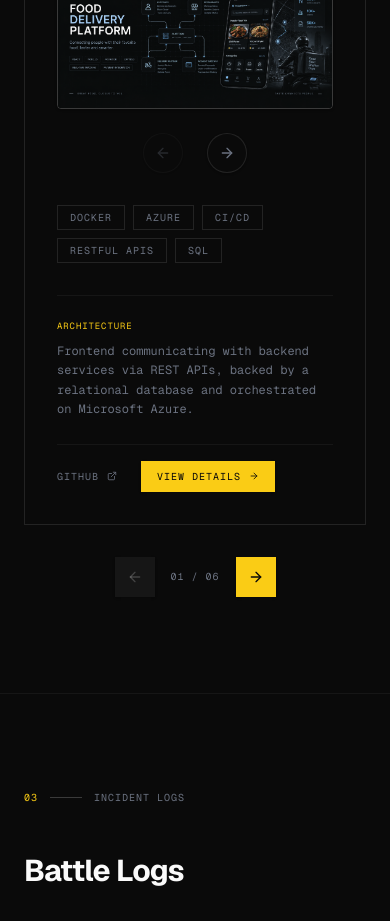
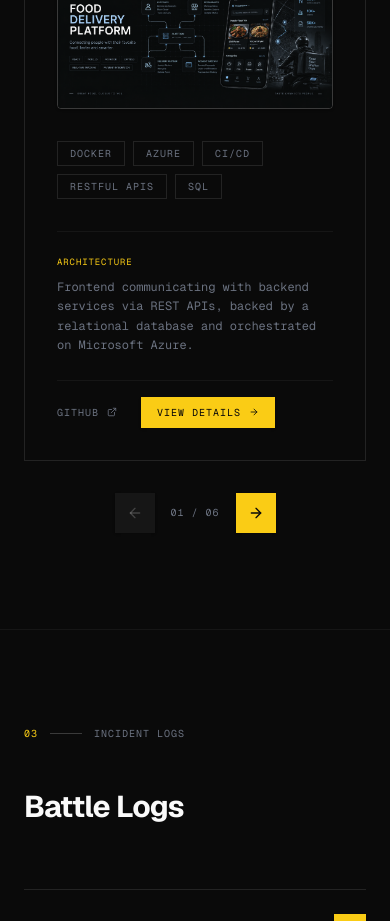
Before and after one commit to satyazitmohapatra/my_new_webs_18sep, a Next.js app: page / in a window 390 px wide. Shown: the part 1500-2421 px from the top of the page. Built offline with nearby package versions, Linux system fonts and the light colour scheme.

Commit message:
Optimize mobile thumbnail layout and move arrows to bottom of card

```diff
--- a/app/page.tsx
+++ b/app/page.tsx
@@ -185,26 +185,6 @@ export default function SinglePagePortfolio() {
                         <ArrowRight size={16} />
                       </button>
 
-                      {/* Mobile Arrows (Bottom) */}
-                      <div className="flex md:hidden items-center justify-center gap-6 w-full mt-2">
-                        <button
-                          onClick={() => setCurrentProjectIdx((p) => Math.max(0, p - 1))}
-                          disabled={currentProjectIdx === 0}
-                          className="shrink-0 w-10 h-10 flex items-center justify-center bg-background border border-foreground/10 text-muted-foreground hover:text-accent-fg hover:bg-accent hover:border-accent disabled:opacity-30 disabled:cursor-not-allowed transition-all duration-200 rounded-full shadow-sm"
-                          aria-label="Previous project"
-                        >
-                          <ArrowLeft size={16} />
-                        </button>
-
-                        <button
-                          onClick={() => setCurrentProjectIdx((p) => Math.min(projects.length - 1, p + 1))}
-                          disabled={currentProjectIdx === projects.length - 1}
-                          className="shrink-0 w-10 h-10 flex items-center justify-center bg-background border border-foreground/10 text-muted-foreground hover:text-accent-fg hover:bg-accent hover:border-accent disabled:opacity-30 disabled:cursor-not-allowed transition-all duration-200 rounded-full shadow-sm"
-                          aria-label="Next project"
-                        >
-                          <ArrowRight size={16} />
-                        </button>
-                      </div>
                     </div>
                   )}
 
```
